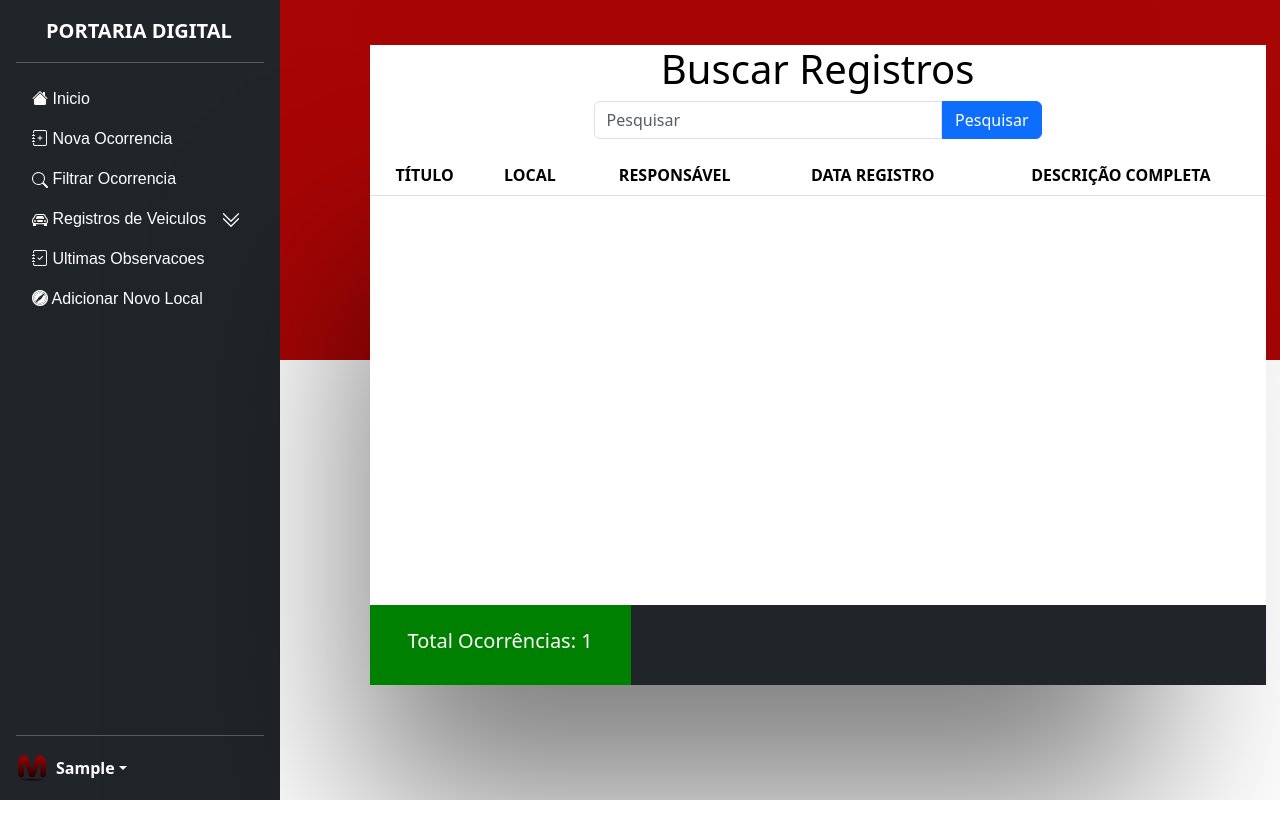
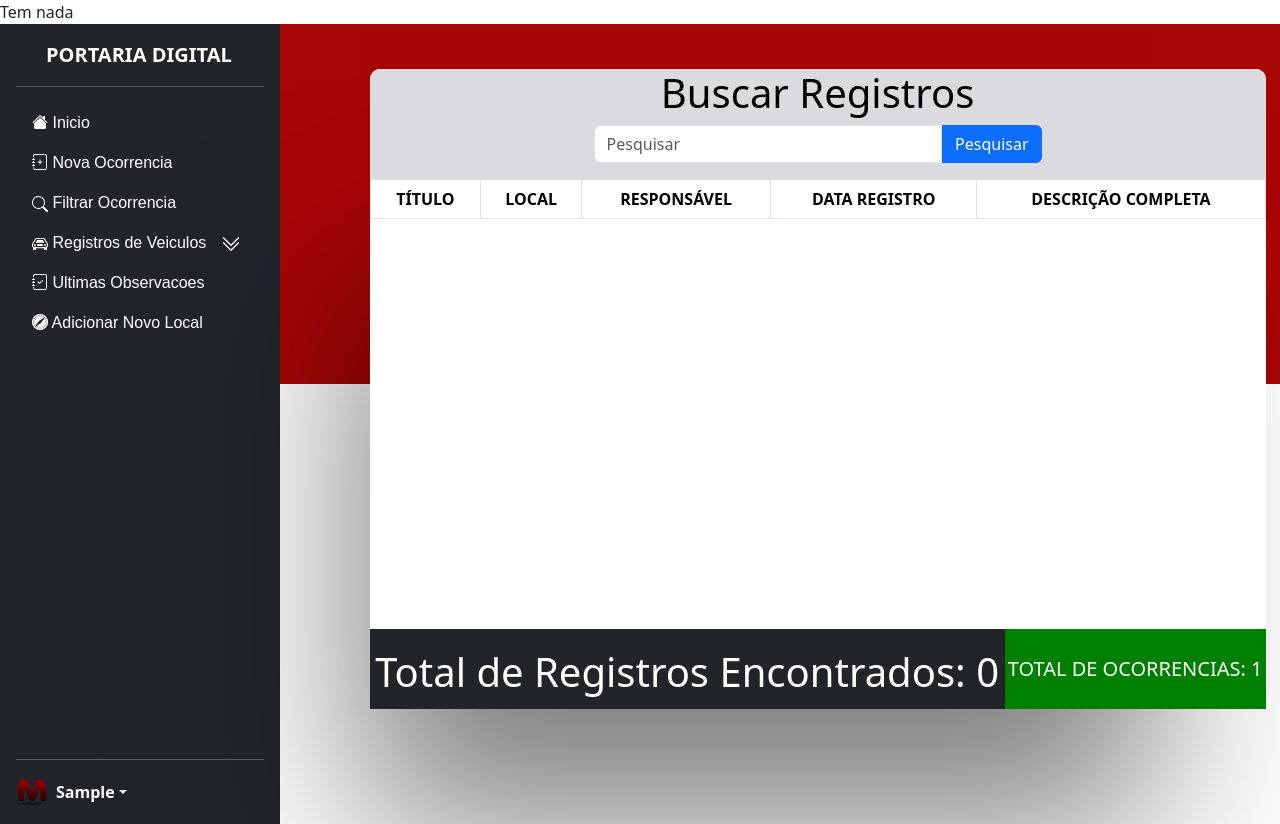
Before and after one commit to antoniosventurim/Livro-de-Ocorrencia, a PHP site: the page made by app/views/busca-ocorrencia.php in a window 1280 px wide. Before the commit the page ends 800 px from the top, so only its background shows below. Run offline with PHP 8.4, Linux system fonts and the light colour scheme; the visitor is signed in with stand-in values (Sample User, id 1); tables that the repository leaves empty hold one stand-in row (values such as "Sample post"); the template is opened without the code that fills it: most values are stand-ins (such as "Sample title", 1, 10 or a date in 2020); lists and menus that the app fills with data are empty.

Commit message:
ajustado tabela-busca

```diff
--- a/app/views/busca-ocorrencia.php
+++ b/app/views/busca-ocorrencia.php
@@ -104,6 +104,7 @@ $retornalocais = $statement->fetchAll(PDO::FETCH_ASSOC);
 $nomesLocais = array_column($retornalocais, 'nome_local');
 $locais = $nomesLocais;
 $retornaSearchs = '';
+$numeroRegistros = 0;
 
 //Sql Pesqusa Ocorrencias
 if (!empty($_GET['search'])) {
@@ -119,7 +120,9 @@ if (!empty($_GET['search'])) {
     $statement = $pdo->prepare($sqlSearch);
     $statement->execute();
     $retornaSearchs = $statement->fetchAll(PDO::FETCH_ASSOC);
+    $numeroRegistros = $statement->rowCount();
 } else {
+    echo "Tem nada";
 }
 //var_dump($idUsuarioLogado);
 //var_dump($_SESSION['usuario']);
@@ -291,7 +294,6 @@ if (!empty($_GET['search'])) {
                 </div>
                 <div>
                     <div class="table-info">
-                        <div class="tabela-principal">
                         <div class="box-pesquisa">
                             <div class="titulo-box-pesquisa">
                                 <h1>Buscar Registros</h1>
@@ -301,8 +303,9 @@ if (!empty($_GET['search'])) {
                                 <button class="btn btn-primary" type="button" onclick="searchData()">Pesquisar</button>
                             </div>
                         </div>
-                            <div class="scroll-search">
-                                <table class="table table-fixed text-center">
+                        <div class="tabela-principal">
+                            <div>
+                                <table class="table col-xs-7 table-bordered table-striped table-condensed table-fixed text-center">
                                     <thead>
                                         <tr>
                                             <th scope="col">TÍTULO</th>
@@ -399,11 +402,11 @@ if (!empty($_GET['search'])) {
                         </div>
                         <div class="table-footer">
                             <div class="totalfooter">
-                                <h1>Total Ocorrências: <?php echo $totalOcorrencias ?></h1>
+                                <h1>TOTAL DE OCORRENCIAS: <?php echo $totalOcorrencias ?></h1>
                             </div>
                             <div class="paginacao">
-                                <div class="pagination">
-
+                                <div class="pagination text-white">
+                                    <h1>Total de Registros Encontrados: <?php echo $numeroRegistros ?></h1>
                                 </div>
                             </div>
 
@@ -871,6 +874,14 @@ if (!empty($_GET['search'])) {
 
         }
     </script>
+    <script>
+        // Obtém a data e hora atual
+        const dataHoraAtual = new Date();
+        // Formata a data e hora no formato esperado (AAAA-MM-DDTHH:MM)
+        const formatoDataHora = `${dataHoraAtual.getFullYear()}-${(dataHoraAtual.getMonth() + 1).toString().padStart(2, '0')}-${dataHoraAtual.getDate().toString().padStart(2, '0')}T${dataHoraAtual.getHours().toString().padStart(2, '0')}:${dataHoraAtual.getMinutes().toString().padStart(2, '0')}`;
+        // Define o valor do input como a data e hora formatada
+        document.getElementById("dataRetirada").value = formatoDataHora;
+    </script>
 </body>
 
 </html>
--- a/assets/css/pesquisa.css
+++ b/assets/css/pesquisa.css
@@ -28,6 +28,7 @@
     align-items: flex-end;
     flex-direction: column;
     justify-content: space-between;
+    border-radius: 10px;
     margin-left: 10%;
     margin-top: 5%;
     height: 80vh;
@@ -44,12 +45,17 @@
 
 .tabela-principal {
     width: 100%;
+    display: block;
+    height: auto;
+    overflow-y: auto;
 }
 
 .table-footer {
     display: flex;
     width: 100%;
     height: 80px;
+    margin-top: auto;
+    flex-direction: row-reverse;
 
 }
 
@@ -60,10 +66,12 @@
     justify-content: center;
     width: 30%;
     background-color: green;
+
 }
 
 .totalfooter h1 {
     font-size: 20px;
+    margin-top: 8px;
 
 }
 
@@ -193,15 +201,22 @@
     color: red;
 }
 
-.box-pesquisa {
+.box-pesquisa{
     display: flex;
     align-items: center;
     flex-direction: column;
     width: 100%;
+    background-color: #dbdbdf;
+    border-radius: 10px 10px 0 0;
 }
 
-.titulo-box-pesquisa {}
-
+thead{
+    top: 0;
+    position: sticky;
+    z-index: 1;
+    background-color: #dbdbdf;
+    margin-top: -1px;
+}
 .box-search {
     width: 50%;
     gap: 0.3%;
--- a/includes/db.php
+++ b/includes/db.php
@@ -3,7 +3,7 @@
 $DB_HOST = 'localhost';
 $DB_USERNAME = 'root';
 $DB_PASSWORD = '';
-$DB_NAME = 'portariadigital';
+$DB_NAME = 'portaria';
 
 
 // Tentativa de conexão
```
Also changed, not shown: app/views/painel.php (+8 -0 lines), assets/css/painel.css (+0 -7 lines). Lines whose indentation alone changed are shown as unchanged.
